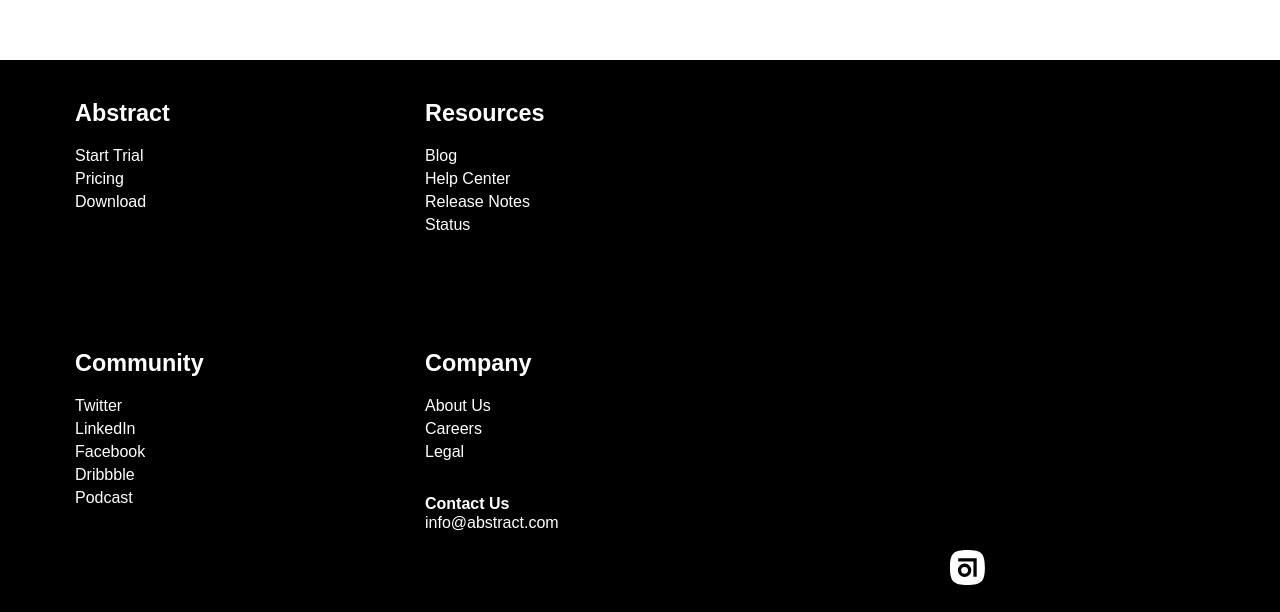
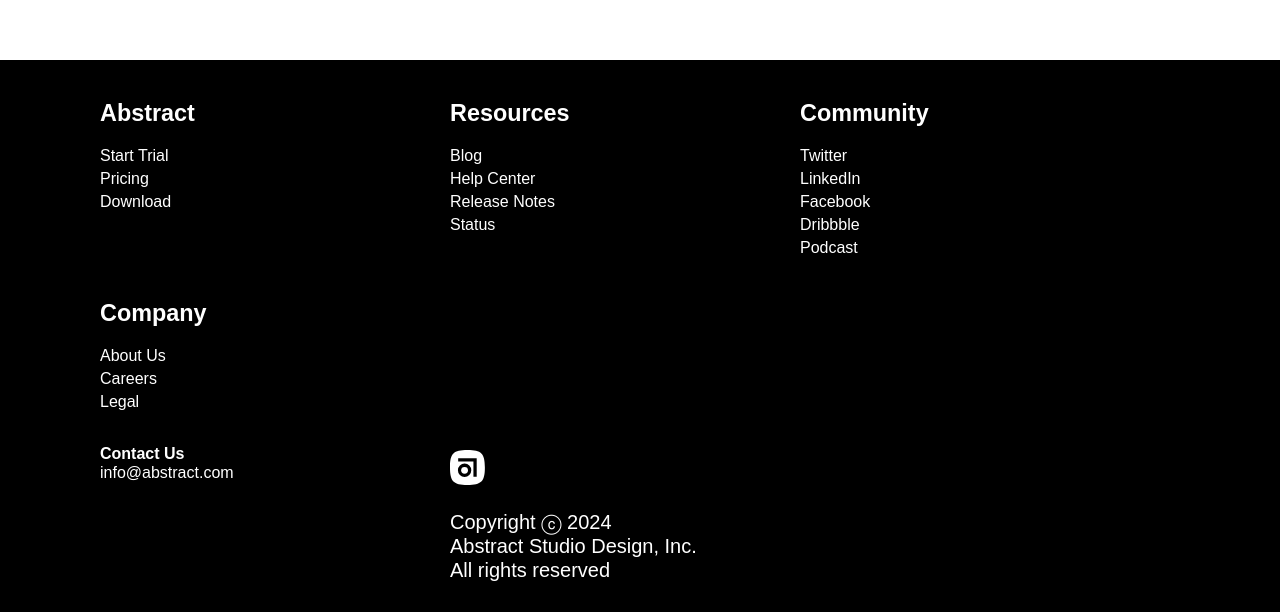
Before and after one commit to Mehrshad-B/Abstract, a React (Vite) app: page / in a window 1280 px wide. Shown: the part 2180-2792 px from the top of the page. Built offline with nearby package versions, Linux system fonts and the light colour scheme.

Commit message:
changin css of header buttons and using flex and position to make footer columns better looking and adding to the bottom padding of the footer div

```diff
--- a/public/index.css
+++ b/public/index.css
@@ -62,11 +62,15 @@
 
 .submit-button button {
   color: white;
-  outline-color: white;
+  border-color: white;
 }
 
 .signin-button {
   display: inline-block;
+}
+
+.signin-button button {
+  background: #4c5fd5;
 }
 
 .search-button {
@@ -196,14 +200,15 @@
 
 .footer-container {
   position: relative;
-  padding: 0 75px 60px 75px;
-  height: 700px;
+  padding: 0 75px 200px 100px;
   font-size: 16px;
   background-color: black;
   color: white;
-  display: grid;
+  display: flex;
+  flex-wrap: wrap;
+  /* display: grid;
   grid-template-columns: 350px 350px;
-  grid-template-rows: 250px 250px 250px;
+  grid-template-rows: 250px 250px 250px; */
 }
 
 .footer-column {
@@ -225,13 +230,12 @@
 }
 
 .copyright-footer-container {
-  position: absolute;
+  position: relative;
+  top: 190px;
   margin-right: 50px;
   font-size: 20px;
   height: 150px;
   width: 250px;
-  bottom: 60px;
-  right: 30px;
   line-height: 24px;
 }
 
--- a/src/components/Footer.jsx
+++ b/src/components/Footer.jsx
@@ -4,7 +4,7 @@
 function Footer() {
   const currentYear = new Date().getFullYear();
   return (
-    <footer className="footer-container">
+    <div className="footer-container">
       <div className="footer-column">
         <h3 className="footer-title">Abstract</h3>
         <a href="">Start Trial</a>
@@ -45,7 +45,7 @@
         <p>Abstract Studio Design, Inc.</p>
         <p>All rights reserved</p>
       </div>
-    </footer>
+    </div>
   );
 }
 
```
